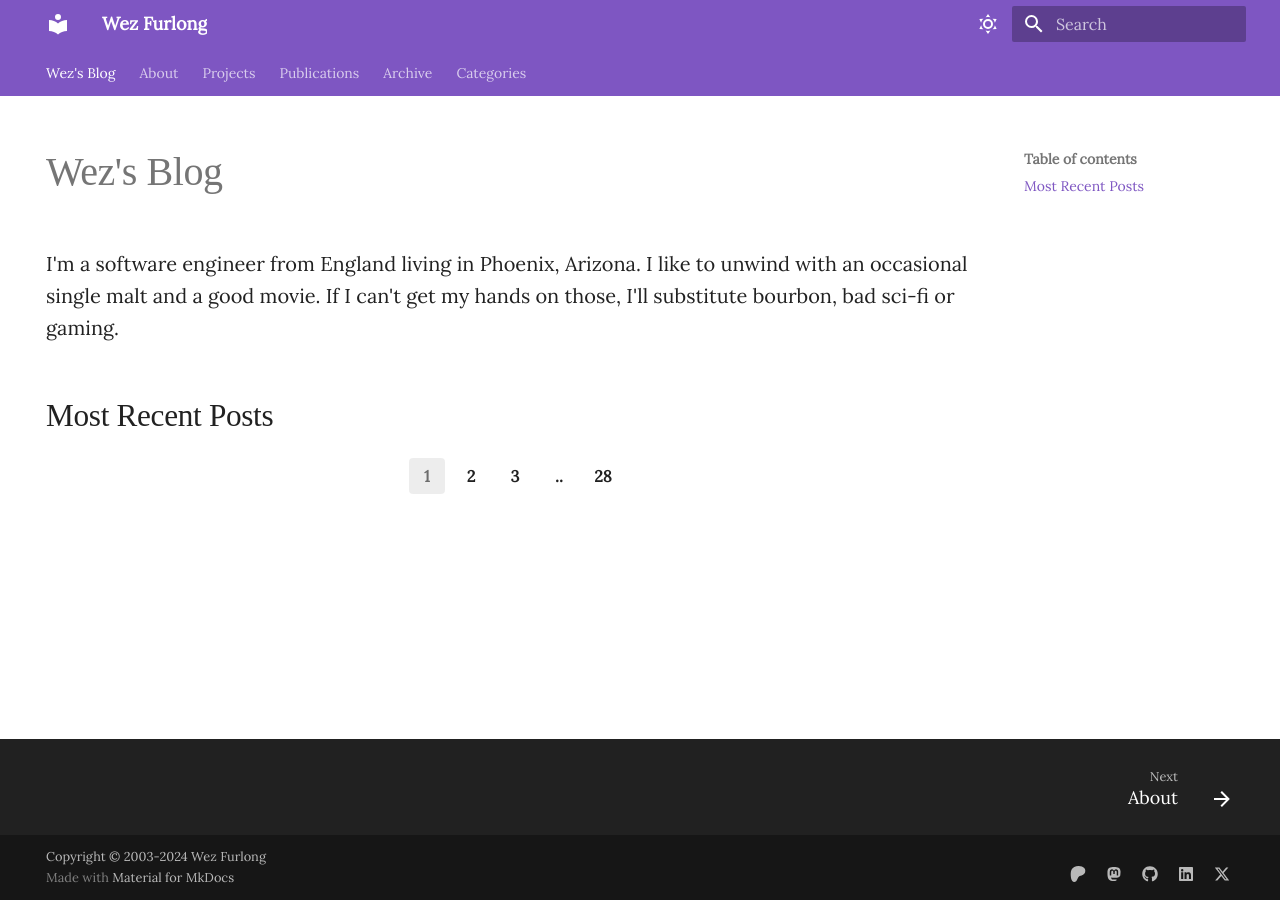
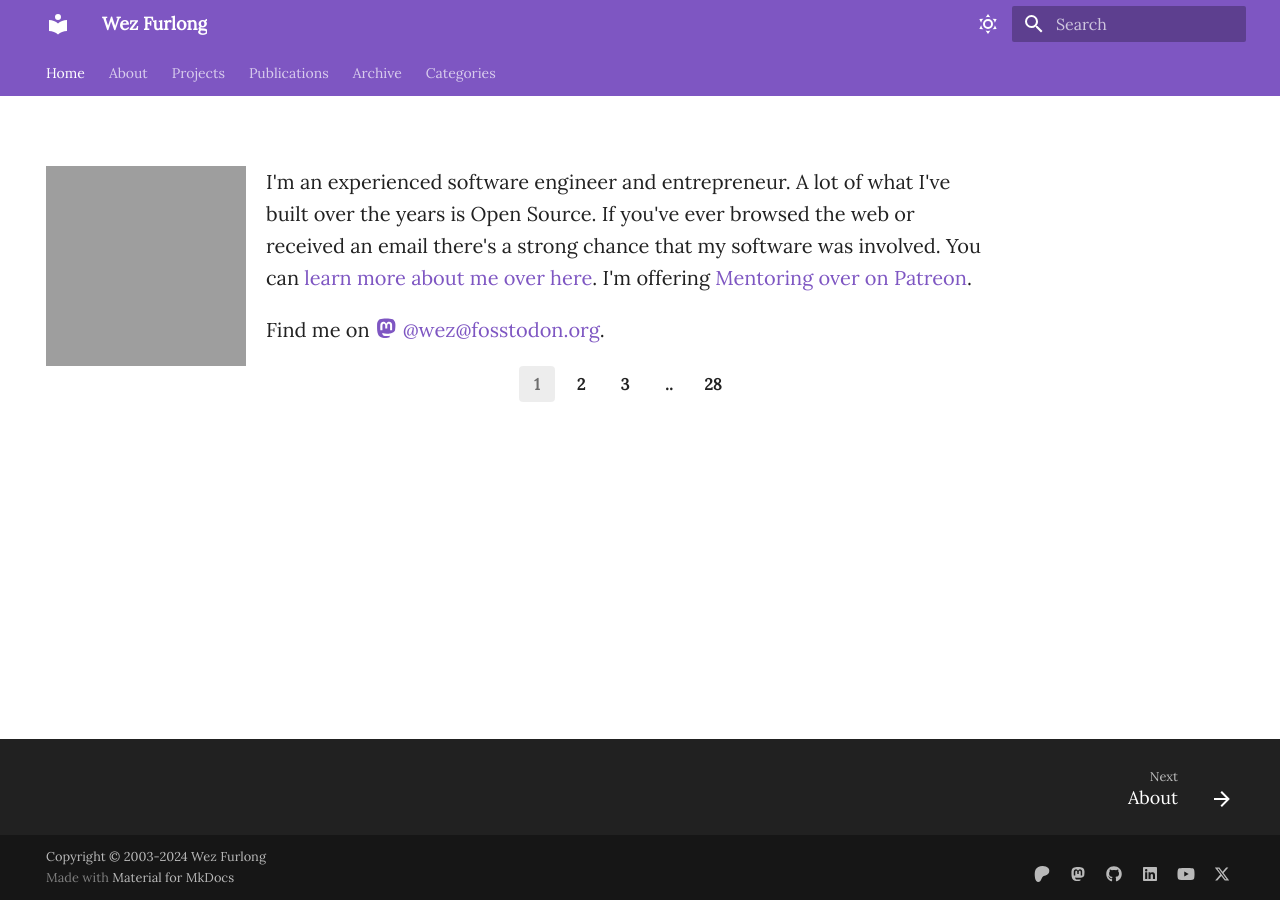
Before and after one commit to wez/wez.github.io, an MkDocs documentation site: the page built from docs/index.md, in a window 1280 px wide. Built offline with MkDocs 1.6.1 and Material for MkDocs 9.7.7, drawn with Linux system fonts in a browser that asks for light colours; some web fonts are replaced; grey boxes are pictures that could not be loaded.

Commit message:
more tweaks

```diff
--- a/docs/index.md
+++ b/docs/index.md
@@ -1,11 +1,15 @@
 ---
 hide:
     - navigation
+    - title
 ---
-# Wez's Blog
 
-I'm a software engineer from England living in Phoenix, Arizona. I like to
-unwind with an occasional single malt and a good movie. If I can't get my hands
-on those, I'll substitute bourbon, bad sci-fi or gaming.
+![Wez Furlong](/images/wez-portrait.jpg){ class=crop-left-mug }
 
-## Most Recent Posts
+I'm an experienced software engineer and entrepreneur. A lot of what I've built
+over the years is Open Source. If you've ever browsed the web or received an
+email there's a strong chance that my software was involved. You can [learn
+more about me over here](about.md).  I'm offering [Mentoring over
+on Patreon](https://www.patreon.com/WezFurlong).
+
+Find me on [:fontawesome-brands-mastodon: @wez@fosstodon.org](https://fosstodon.org/@wez).
--- a/docs/style.css
+++ b/docs/style.css
@@ -12,3 +12,39 @@ h1, h2, h3, h4, h5, h6 {
 .md-typeset {
   font-size: 1rem;
 }
+
+article.md-post {
+  clear: both;
+}
+
+.md-typeset img.crop-left-mug {
+  width: 200px;
+  height: 200px;
+  float: left;
+  margin-right: 1em;
+  margin-bottom: 1em;
+  object-fit: cover;
+  object-position: top;
+}
+
+.md-typeset img.crop-right-mug {
+  width: 200px;
+  float: right;
+  margin-left: 1em;
+}
+
+.md-typeset img.float-right-mug {
+  float: right;
+  width: 300px;
+  padding-left: 1em;
+}
+
+.float-right-pic {
+  float: right;
+  padding-left: 1em;
+}
+
+.float-left-pic {
+  float: left;
+  padding-left: 1em;
+}
--- a/mkdocs.yml
+++ b/mkdocs.yml
@@ -58,6 +58,7 @@ plugins:
 markdown_extensions:
   - admonition
   - pymdownx.details
+  - attr_list
   - def_list
   - pymdownx.magiclink:
       repo_url_shorthand: true
@@ -80,6 +81,9 @@ markdown_extensions:
         - name: mermaid
           class: mermaid
           format: !!python/name:pymdownx.superfences.fence_code_format
+  - pymdownx.emoji:
+      emoji_index: !!python/name:material.extensions.emoji.twemoji
+      emoji_generator: !!python/name:material.extensions.emoji.to_svg
 
 extra_css:
   - style.css
@@ -94,6 +98,8 @@ extra:
       link: https://github.com/wez
     - icon: fontawesome/brands/linkedin
       link: https://linkedin.com/in/wezfurlong
+    - icon: fontawesome/brands/youtube
+      link: https://www.youtube.com/@wez_furlong/streams
     - icon: fontawesome/brands/x-twitter
       link: https://twitter.com/wezfurlong
 
```
Also changed, not shown: docs/about.md (+37 -50 lines), docs/projects.md (+21 -3 lines), docs/images/wez-bizness-mug.jpg (added), 1 other file.
